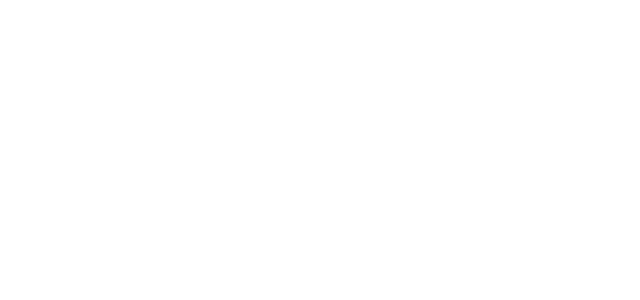
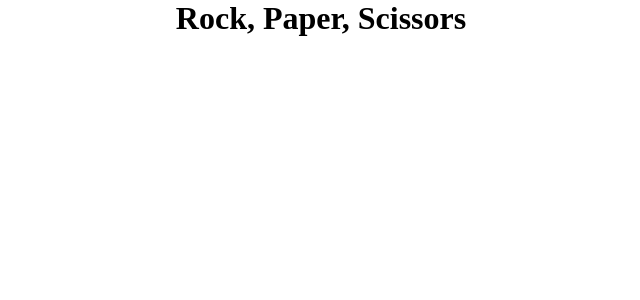
Before and after one commit to itsozod/rock-paper-scissors-react, a React (Vite) app: page / in a window 1280 px wide. Shown: the top 300 px of the page, without its empty margins (319-959 px from the left). Built offline with nearby package versions, Linux system fonts and the light colour scheme.

Commit message:
styled header component

```diff
--- a/src/App.css
+++ b/src/App.css
@@ -1,6 +1,4 @@
 #root {
   max-width: 1280px;
   margin: 0 auto;
-  padding: 2rem;
-  text-align: center;
 }
--- a/src/App.jsx
+++ b/src/App.jsx
@@ -1,9 +1,12 @@
 import "./App.css";
-import { useState } from "react";
-
+import { Header } from "./components/header/Header";
 
 function App() {
-  return <></>;
+  return (
+    <>
+      <Header />
+    </>
+  );
 }
 
 export default App;
--- a/src/components/header/Header.jsx
+++ b/src/components/header/Header.jsx
@@ -0,0 +1,8 @@
+import styles from "./Header.module.css";
+export const Header = () => {
+  return (
+    <header className={styles.header}>
+      <h1 className={styles.header_title}>Rock, Paper, Scissors</h1>
+    </header>
+  );
+};
--- a/src/components/header/Header.module.css
+++ b/src/components/header/Header.module.css
@@ -0,0 +1,5 @@
+.header {
+  display: flex;
+  justify-content: center;
+  align-items: center;
+}
--- a/src/index.css
+++ b/src/index.css
@@ -0,0 +1,7 @@
+*,
+*::before,
+*::after {
+  padding: 0;
+  margin: 0;
+  box-sizing: border-box;
+}
```
